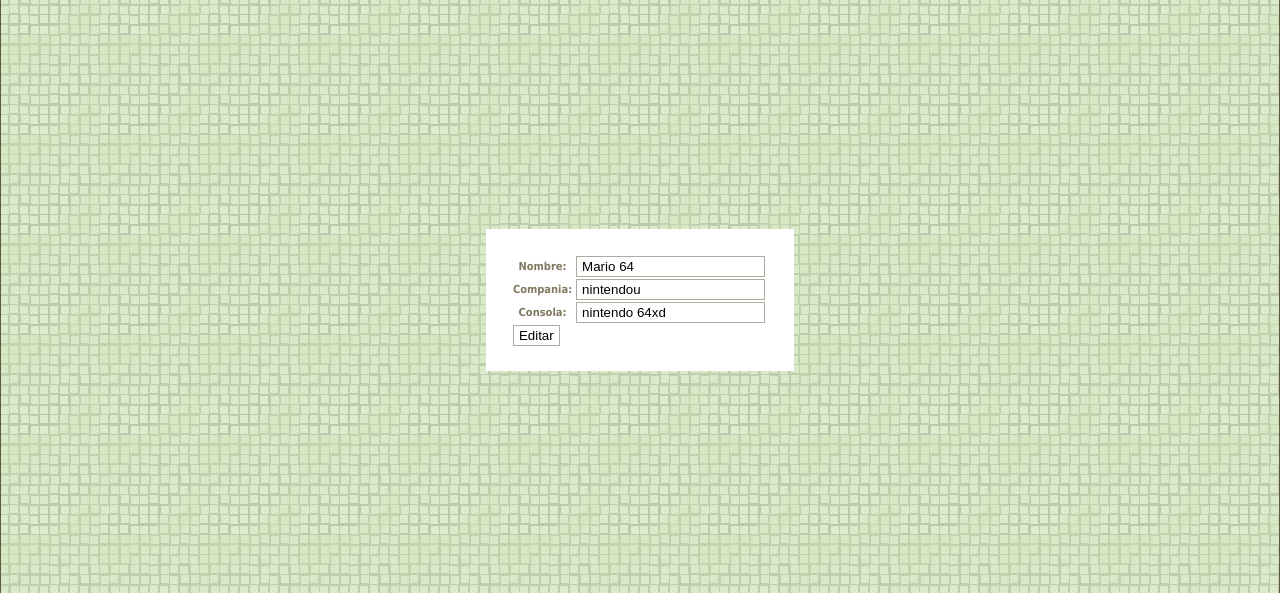
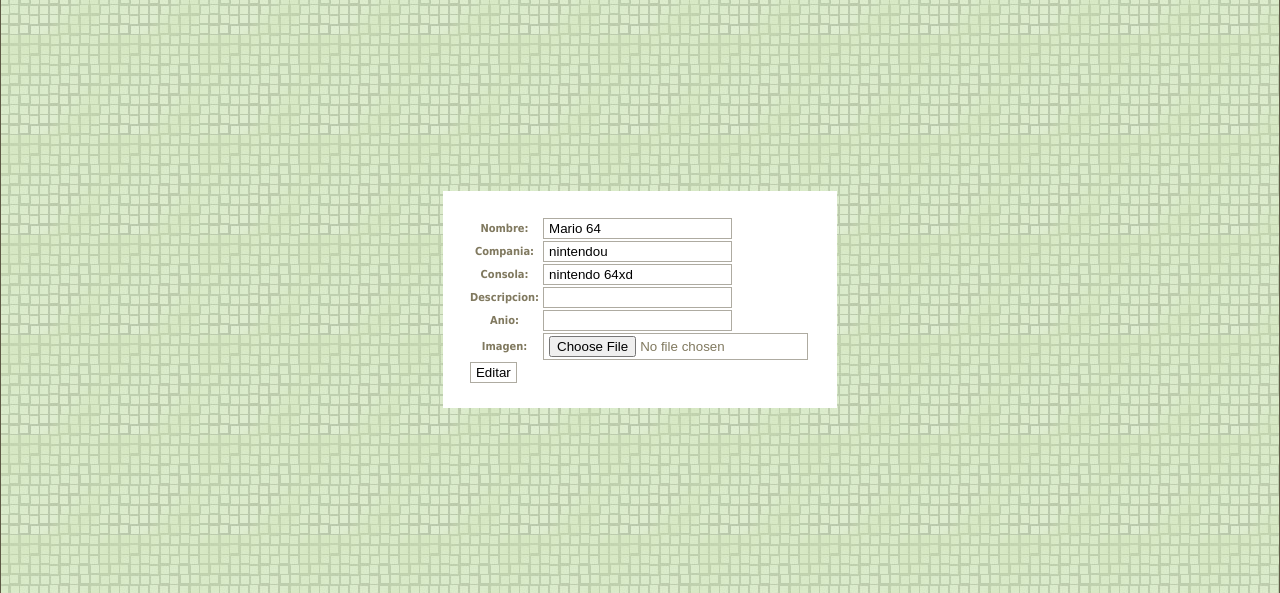
Before and after one commit to arielmarconi/EntregaFinalCoder, a Django app: page /staff/editar-juego/2/ in a window 1280 px wide. Shown: the part 165-758 px from the top of the page. Run offline with Django 4.2, Linux system fonts and the light colour scheme; a user stored in the database is signed in; data comes from the database, SQL or seed files in the repository; both versions use the stored data as it was after the commit.

Commit message:
no funciona editar y hacer publicacion desde usuario

```diff
--- a/Blog/staff/forms.py
+++ b/Blog/staff/forms.py
@@ -11,6 +11,10 @@ class BuscarJuegoForm(forms.Form):
     nombre = forms.CharField(max_length=30)
     compania = forms.CharField(max_length=20)
     consola = forms.CharField(max_length=20)
+    descripcion = forms.CharField(max_length=5000)
+    anio = forms.IntegerField()
+    imagen = forms.ImageField()
+
 
 
 class BuscarNombreForm(forms.Form):
--- a/Blog/staff/models.py
+++ b/Blog/staff/models.py
@@ -1,5 +1,8 @@
 from django.db import models
 from django.contrib.auth.models import User
+from django.utils import timezone
+from django.contrib.auth import get_user_model
+
 
 
 # Create your models here.
@@ -7,10 +10,14 @@ class Videojuegos(models.Model):
         nombre = models.CharField(max_length=30)
         compania = models.CharField(max_length=20)
         consola = models.CharField(max_length=20)
+        anio = models.IntegerField(null=True)
+        descripcion = models.TextField(max_length=5000, null=True, blank=True)
+        autor = models.ForeignKey(User, on_delete=models.CASCADE, null = True)
+        imagen = models.ImageField(upload_to='videojuegos', null=True, blank= True)
 
 
         def __str__(self):
-                return f"{self.id} - {self.nombre} - {self.compania} - {self.consola}"
+                return f"{self.id} - {self.nombre} - {self.compania} - {self.consola} - {self.descripcion}"
 
 
 
--- a/Blog/staff/templates/registration/register.html
+++ b/Blog/staff/templates/registration/register.html
@@ -23,7 +23,7 @@
                         <a href={% url 'index' %} class="card-link">Inicio</a>
                         <a href={% url 'login' %} class="card-link">Iniciar Sesion</a>
                     </div>
-                     <button class="btn btn-sm btn-primary button-submit"  type="submit">Registrarse</button>
+                    <button class="btn btn-sm btn-primary button-submit"  type="submit">Registrarse</button>
                 </div>
             </div>
         </div>
--- a/Blog/staff/templates/staff/resultado-busqueda.html
+++ b/Blog/staff/templates/staff/resultado-busqueda.html
@@ -15,6 +15,10 @@
             <li> Título: {{juego.nombre}} </li>
             <li> Compania: {{juego.compania}} </li>
             <li> Consola: {{juego.consola}} </li>
+            <li> Año: {{juego.anio}} </li>
+            <li> Descripcion: {{juego.descripcion}} </li>
+            <li> Imagen: {{juego.imagen}} </li>
+
         </div>
 
 
--- a/Blog/staff/templates/staff/ver-juegos.html
+++ b/Blog/staff/templates/staff/ver-juegos.html
@@ -23,6 +23,10 @@ Ver blogs
         <td>{{ juego.nombre }}</td>
         <td>{{ juego.compania }}</td>
         <td>{{ juego.consola }}</td>
+        <td>{{ juego.descripcion }}</td>
+        <td>{{ juego.anio }}</td>
+        <td>{{ juego.imagen }}</td>
+        <td>{{ juego.autor }}</td>
         <td><a href="{% url 'editar-juego' juego.id %}" class="button-small">Editar</a></td>
         <td><a href="{% url 'eliminar-juego' juego.id %}" class="button-small">Eliminar</a></td>
 
--- a/Blog/staff/views.py
+++ b/Blog/staff/views.py
@@ -1,4 +1,4 @@
-from django.shortcuts import render, redirect
+from django.shortcuts import render, redirect, get_object_or_404, redirect
 from django.http import HttpResponse
 from staff.models import Videojuegos, Avatar
 from staff.forms import BuscarJuegoForm
@@ -8,6 +8,8 @@ from django.contrib.auth.forms import AuthenticationForm
 from django.contrib.auth import login, logout, authenticate
 from django.contrib.auth.mixins import LoginRequiredMixin
 from django.contrib.auth.decorators import login_required
+from django.views.generic import TemplateView, View
+from django.core.paginator import Paginator
 
 # Create your views here.
 def inicio(request):
@@ -34,7 +36,7 @@ def hacerPubli(request):
 
         if juegos_form.is_valid():
             datos = juegos_form.cleaned_data
-            juego = Videojuegos(nombre=datos["nombre"], compania=datos["compania"], consola=datos["consola"])
+            juego = Videojuegos(nombre=datos["nombre"], compania=datos["compania"], consola=datos["consola"], anio=datos["anio"], autor=datos["autor"], imagen=datos['imagen'])
             juego.save()
             return render(request, 'staff/index.html')
 
@@ -95,6 +97,9 @@ def editarJuego(request, id_juego):
             juego.nombre = datos["nombre"]
             juego.compania = datos["compania"]
             juego.consola = datos["consola"]
+            juego.anio = datos["anio"]
+            juego.descripcion = datos["descripcion"]
+            juego.imagen = datos["imagen"]
             juego.save()
             return render(request, 'staff/index.html')
     else:
@@ -201,3 +206,13 @@ def editarPerfil(request):
 
 
     return render(request, "staff/editar-perfil.html", {"form":form, "usuario":usuario})
+
+
+class HomeView(View):
+    def get(self, request, *args, **kwargs):
+
+        context={
+
+
+        }
+        return render(request, 'staff/index.html', context)
```
Also changed, not shown: Blog/db.sqlite3, Blog/media/videojuegos/Super_Mario_64_box_cover.jpg (added), Blog/media/videojuegos/Super_Mario_64_box_cover_dgBfHoY.jpg (added), Blog/media/videojuegos/zelda.jpg (added), Blog/staff/migrations/0003_videojuegos_anio_videojuegos_descripcion_and_more.py (added), Blog/staff/migrations/0004_videojuegos_autor.py (added).
